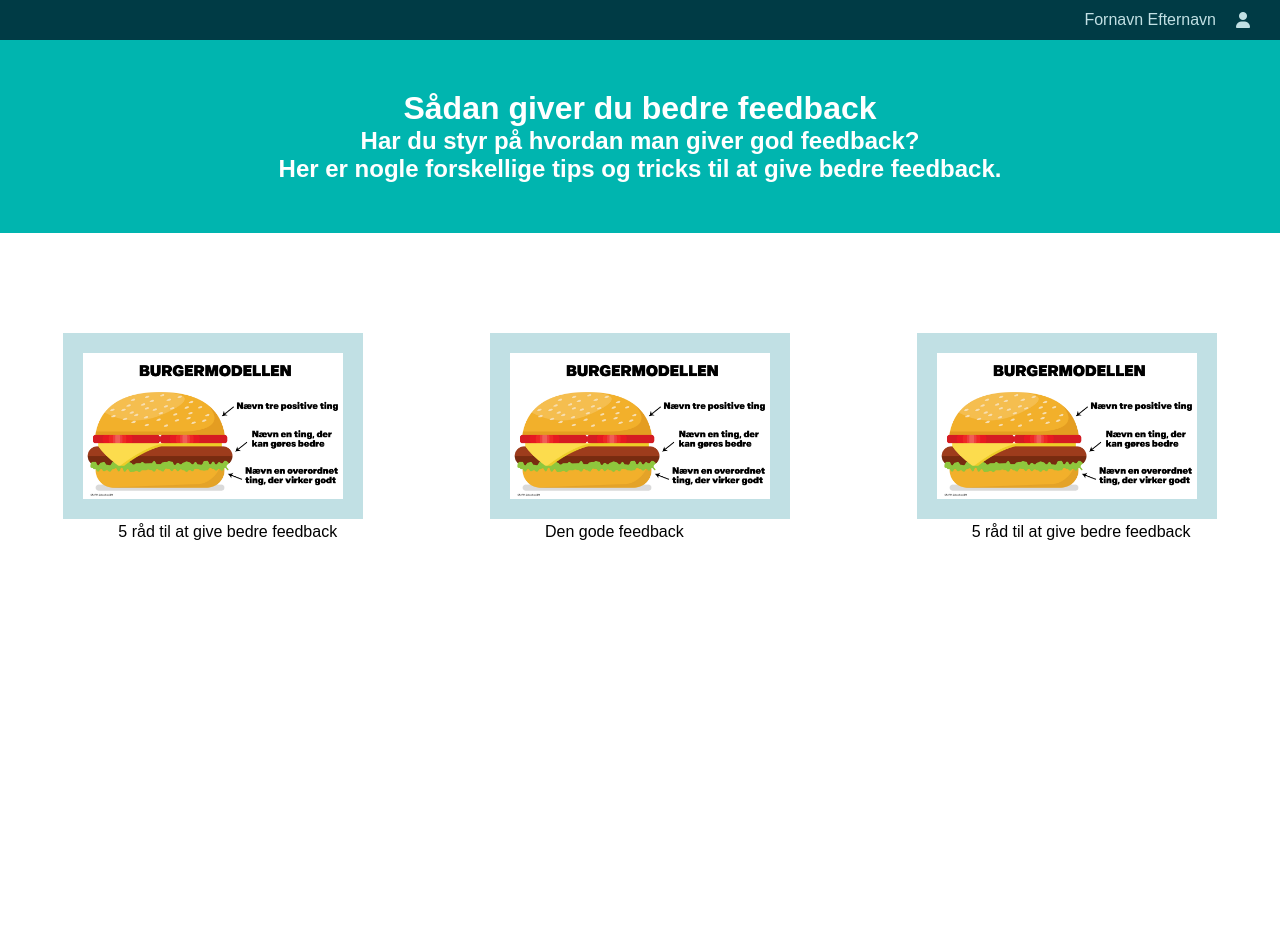
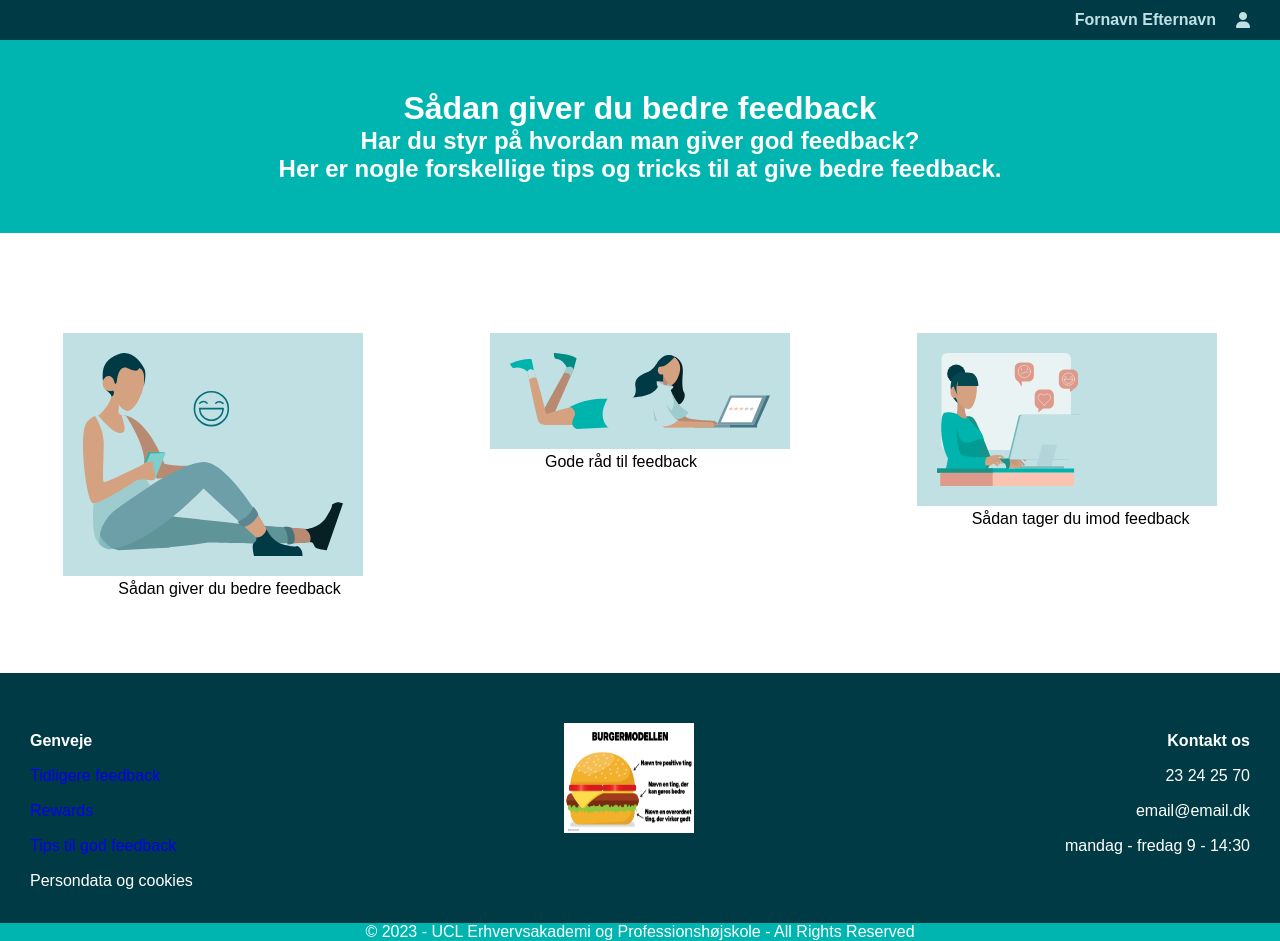
Before and after one commit to Signeamadsen97/kode-projekt4, a plain HTML site: page god-feedback.html in a window 1280 px wide. Before the commit the page ends 800 px from the top, so only its background shows below. Drawn offline with Linux system fonts and the light colour scheme; a web font is replaced by a local one.

Commit message:
god feedback oprettelse

```diff
--- a/css/god-feedback.css
+++ b/css/god-feedback.css
@@ -1,3 +1,23 @@
+@import url("https://use.typekit.net/ilc5kna.css");
+
+/*BRØDTEKST
+font-family: "proxima-nova", sans-serif;
+font-weight: 400;
+font-style: normal;
+*/
+/*H1
+Proxima Nova Extrabold
+font-family: "proxima-nova", sans-serif;
+font-weight: 800;
+font-style: normal;
+*/
+/*H2
+Proxima Nova Semibold
+font-family: "proxima-nova", sans-serif;
+font-weight: 600;
+font-style: normal;
+*/
+
 * {
     margin: 0;
     padding: 0;
@@ -16,11 +36,14 @@
     background-color: #003B45;
     color: #C1E0E4;
     height: 40px;
+    font-family: "proxima-nova", sans-serif;
+    font-weight: 600;
+    font-style: normal;
 }
+
 .forside-header .fa-solid {
     padding-left: 20px;
 }
-
 
 .gode-råd-til-feedback {
     display: flex;
@@ -34,6 +57,18 @@
     padding-left: 20%;
     padding-right: 20%;
     text-align: center;
+}
+
+.gode-råd-til-feedback-overskrift {
+    font-family: "proxima-nova", sans-serif;
+    font-weight: 800;
+    font-style: normal;
+}
+
+.gode-råd-til-feedback-underoverskrift {
+    font-family: "proxima-nova", sans-serif;
+    font-weight: 600;
+    font-style: normal;
 }
 
 .burger-modellen {
@@ -52,4 +87,60 @@
 
 .god-feedback-tekst {
     margin-left: 55px;
+    font-family: "proxima-nova", sans-serif;
+    font-weight: 400;
+    font-style: normal;
 }
+
+
+
+.footer-boks {
+    display: flex;
+    flex-direction: row;
+    justify-content: space-between;
+    padding-left: 30px;
+    padding-right: 30px;
+    background-color: #003B45;
+    color: white;
+    margin-top: 75px;
+    height: 250px;
+    padding-top: 50px;
+    padding-bottom: 90px;
+    line-height: 35px;
+}
+
+.footer-logo {
+    width: 130px;
+    height: auto;
+}
+
+.rights-reserved {
+    display: flex;
+    flex-direction: column;
+    align-items: center;
+    justify-content: center;
+    background-color: #00B5AF;
+    color: white;
+    font-family: "proxima-nova", sans-serif;
+    font-weight: 400;
+    font-style: normal;
+}
+
+.footer-kontakt {
+    text-align: right;
+    font-family: "proxima-nova", sans-serif;
+    font-weight: 400;
+    font-style: normal;
+}
+
+.genveje-overskrift {
+    font-family: "proxima-nova", sans-serif;
+    font-weight: 800;
+    font-style: normal;
+}
+
+.kontakt-overskrift {
+    font-family: "proxima-nova", sans-serif;
+    font-weight: 800;
+    font-style: normal;
+}
--- a/god-feedback.html
+++ b/god-feedback.html
@@ -26,24 +26,46 @@
 
         <div class="god-feedback">
             <div class="den-gode-feedback1">
-                <img class="burger-modellen" src="img/download.png" alt="den gode feedback - brugermetoden">
-                <p class="god-feedback-tekst">5 råd til at give bedre feedback</p>
+                <img class="burger-modellen" src="img/graphics2.svg" alt="sådan giver du bedre feedback">
+                <p class="god-feedback-tekst">Sådan giver du bedre feedback</p>
             </div>
 
             <div class="den-gode-feedback2">
-                <img class="burger-modellen" src="img/download.png" alt="den gode feedback - brugermetoden">
-                <p class="god-feedback-tekst">Den gode feedback</p>
+                <img class="burger-modellen" src="img/graphics1.svg" alt="den gode feedback - brugermetoden">
+                <p class="god-feedback-tekst">Gode råd til feedback</p>
             </div>
 
             <div class="den-gode-feedback3">
-                <img class="burger-modellen" src="img/download.png" alt="den gode feedback - brugermetoden">
-                <p class="god-feedback-tekst">5 råd til at give bedre feedback</p>
+                <img class="burger-modellen" src="img/graphics3.svg" alt="den gode feedback - brugermetoden">
+                <p class="god-feedback-tekst">Sådan tager du imod feedback</p>
             </div>
         </div>
         </div>
     </main>
     <footer>
+        <div class="footer-boks">
+            <ul class="footer-genveje">
+                <li class="genveje-overskrift">Genveje</li>
+                <li class="footer-link"><a href="tidligere-feedback.html"> Tidligere feedback</a></li>
+                <li class="footer-link"><a href="rewards.html">Rewards</a></li>
+                <li class="footer-link"><a href="god-feedback.html">Tips til god feedback</a></li>
+                <li class="persondata">Persondata og cookies</a></li>
+            </ul>
+            <img class=" footer-logo" src="img/download.png" alt="Feedflow logo">
 
+            <ul class="footer-kontakt">
+                <li class="kontakt-overskrift">Kontakt os</li>
+                <li>23 24 25 70</li>
+                <li>email@email.dk</li>
+                <li>mandag - fredag 9 - 14:30</li>
+            </ul>
+        </div>
+
+        <div class="rights-reserved">
+            <p>© 2023 - UCL Erhvervsakademi og Professionshøjskole - All Rights Reserved</p>
+        </div>
+
+        </div>
     </footer>
 </body>
 
```
Also changed, not shown: 10-tips-til-feedback.html (added, +48 -0 lines), Sådan-tager-du-imod-feedback.html (added, +53 -0 lines).
